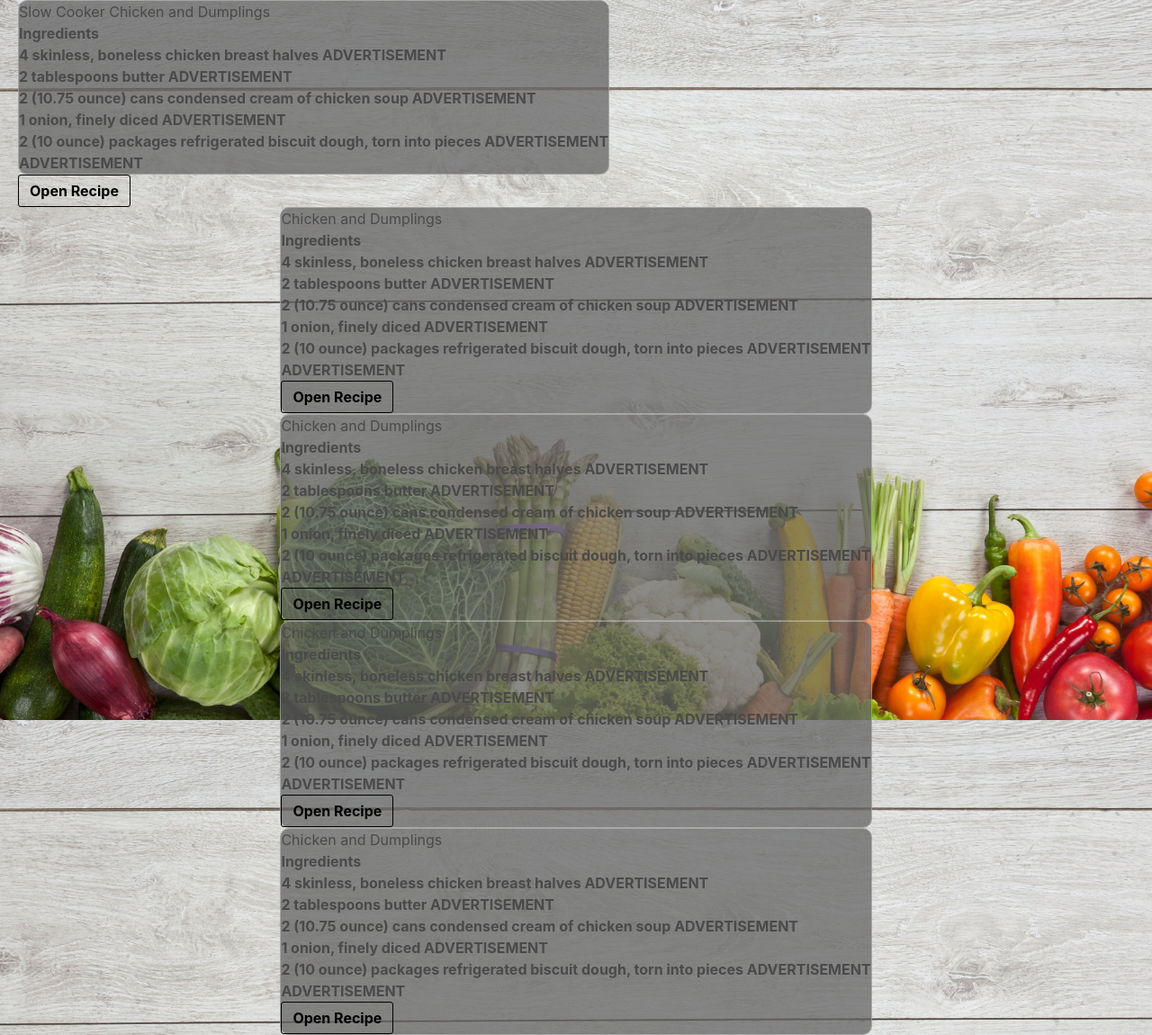
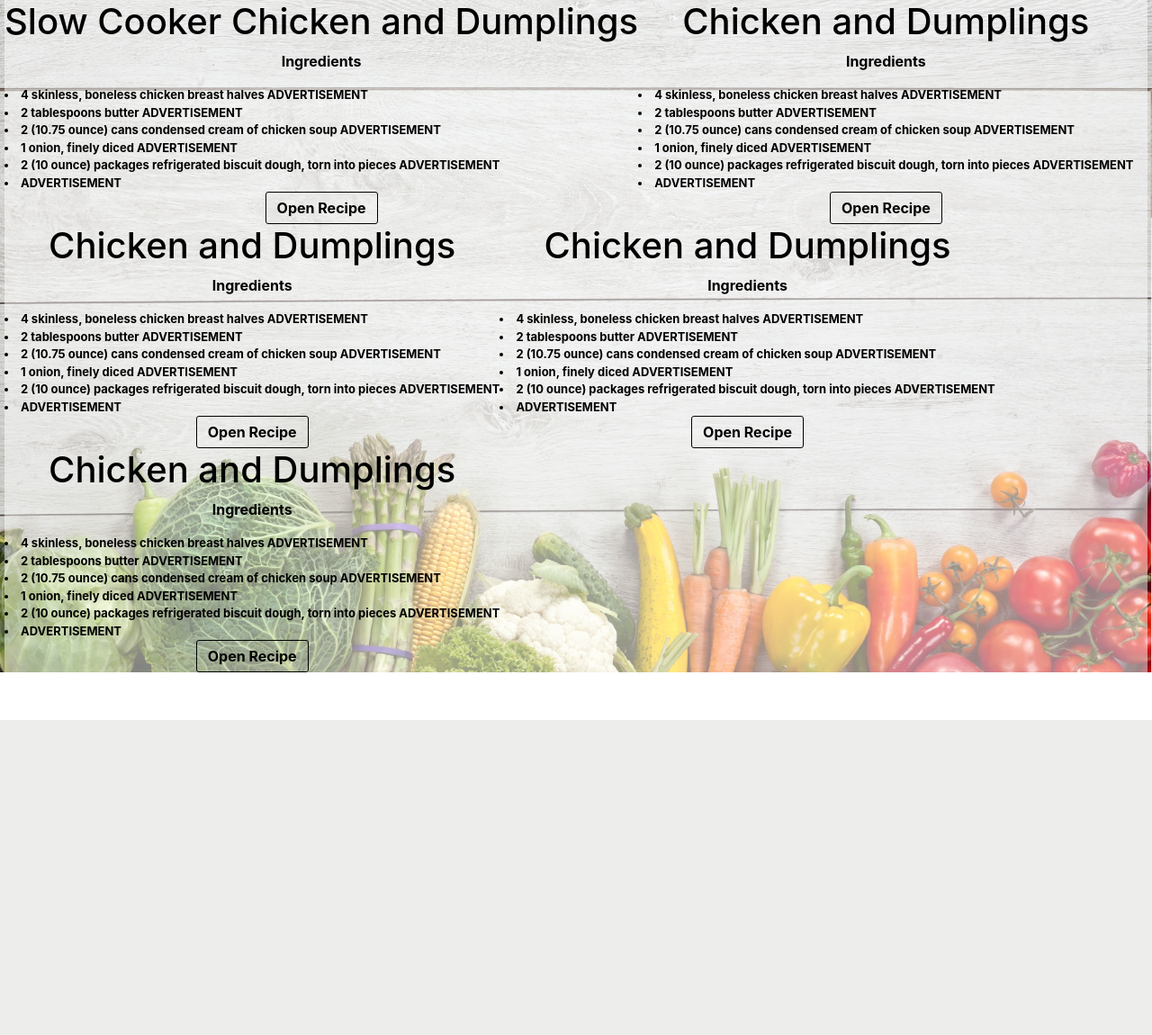
Before and after one commit to Aviraj55/HACKUCI2020, a Flask app: page /results in a window 1280 px wide. Shown: the whole page at 90% size. After the commit the page ends 800 px from the top, so only its background shows below. Run offline with Flask 2, Linux system fonts and the light colour scheme; some libraries are stand-ins or nearby versions.

Commit message:
working on row

```diff
--- a/app/static/css/style.css
+++ b/app/static/css/style.css
@@ -23,18 +23,6 @@
   border-radius: 10px;
   background-color: rgba(100,100,100,0.75);
   text-align: left;
-}
-.settings-box {
-  margin: auto;
-  width: 325px;
-}
-
-.signup-area {
-  padding: 30px;
-}
-
-.settings-area {
-  padding: 30px;
 }
 
 .commentlist .comment-wrap, .comment ul .comment-wrap {
@@ -71,7 +59,7 @@ body {
   background-size: cover;
   background-position: right;
   background-attachment: fixed;
-  display: flex;
+  display: grid;
   flex-direction: column;
   justify-content: center;
   align-items: center;
@@ -81,8 +69,6 @@ body {
 }
 
 .button {
-  -moz-appearance: none;
-  -webkit-appearance: none;
   -webkit-box-align: center;
   -ms-flex-align: center;
   align-items: center;
@@ -105,11 +91,6 @@ body {
   padding-top: calc(.375em - 1px);
   position: relative;
   vertical-align: top;
-  -webkit-touch-callout: none;
-  -webkit-user-select: none;
-  -moz-user-select: none;
-  -ms-user-select: none;
-  user-select: none;
   background-color: transparent;
   border-color: black;
   color: black;
@@ -128,9 +109,6 @@ body {
   color: #363636;
 }
 
-.rrr {
-  text-align: left;
-}
 
 .rbody {
   background-image: url(/static/food.jpg);
@@ -138,13 +116,26 @@ body {
   background-size: cover;
   background-position: right;
   background-attachment: fixed;
-  display: flex;
   flex-direction: column;
   justify-content: center;
-  align-items: flex-start;
-  text-align: center;
   padding: 0 20px;
   font-weight: bold;
   margin: 0;
   height: 100%;
+  color: black
 }
+.ingredients {
+  text-decoration: none;
+  font-size: small;
+  color: none
+}
+
+.row {
+  display: grid;
+  text-align: center;
+  background-color: rgba(255,255,255,0.5);
+}
+.comment-body {
+  display: inline-block;
+  justify-content: center;
+}
--- a/app/templates/base.html
+++ b/app/templates/base.html
@@ -1,8 +1,6 @@
 <!DOCTYPE html>
 <html lang="en">
   <head>
-
-
     <meta charset="utf-8">
     <link rel="stylesheet" href="https://cdnjs.cloudflare.com/ajax/libs/bulma/0.6.2/css/bulma.min.css">
     <link rel="stylesheet" href="https://cdnjs.cloudflare.com/ajax/libs/font-awesome/4.7.0/css/font-awesome.min.css">
--- a/app/templates/home.html
+++ b/app/templates/home.html
@@ -21,6 +21,7 @@
               {% endif %}
             </p>
           </div>
+          <h4 class="">Max Prep Time</h4>
           <div class="field">
             <p class="control has-icons-left has-icons-right">
               {% if form.time.errors %}
--- a/app/templates/results.html
+++ b/app/templates/results.html
@@ -2,46 +2,34 @@
 <!DOCTYPE html>
 <html lang="en">
   <head>
-
     <meta charset="utf-8">
     <link rel="stylesheet" href="https://cdnjs.cloudflare.com/ajax/libs/bulma/0.6.2/css/bulma.min.css">
     <link rel="stylesheet" href="https://cdnjs.cloudflare.com/ajax/libs/font-awesome/4.7.0/css/font-awesome.min.css">
     <link rel="stylesheet" href="../static/css/style.css">
   </head>
   <body class="rbody">
+        <div class="row">
+                {%for key in recipes%}
+                  <div class="comment-body">
 
-          <div class="row">
-            <div method="GET" action="" id="" class="">
-                {%for key in recipes%}
-              <ol class="display-box" style="list-style-type:none">
+                      <h1>{{recipes[key]['title']}}</h1>
 
-                  <li class="commentdepth-1">
-
-                  <div class="comment-body">
-                  <div class="">
-                      <h1>{{recipes[key]['title']}}</h1>
-                  <div class="">
 
                   <p>Ingredients</p>
-                  <o1 class=''>
+                  <o1 class="text-justify">
                   {%for ing in recipes[key]['ingredients']%}
-                  <li>{{ing}}</li>
+                  <li class="ingredients">{{ing}}</li>
                   {%endfor%}
-              </o1>
+                    </o1>
+              <a rel="nofollow" class="button comment-reply-link" href='/'>Open Recipe</a>
                   </div>
-                  </div>
-                  <div class="reply">
-                  <a rel="nofollow" class="button comment-reply-link" href='/'>Open Recipe</a> </div>
+                  {%endfor%}
+                </div>
 
-                  </div>
-
-                  </ol>
-                  {%endfor%}
-            </div>
-          </div>
-      </section>
     <script src="https://cdnjs.cloudflare.com/ajax/libs/jquery/3.3.1/jquery.min.js"></script>
     <script src="https://cdnjs.cloudflare.com/ajax/libs/jqueryui/1.12.1/jquery-ui.min.js"></script>
+    <link rel="stylesheet" href="https://stackpath.bootstrapcdn.com/bootstrap/4.4.1/css/bootstrap.min.css" integrity="sha384-Vkoo8x4CGsO3+Hhxv8T/Q5PaXtkKtu6ug5TOeNV6gBiFeWPGFN9MuhOf23Q9Ifjh" crossorigin="anonymous">
+
     {% block scripts %}{% endblock %}
       </body>
 </html>
```
